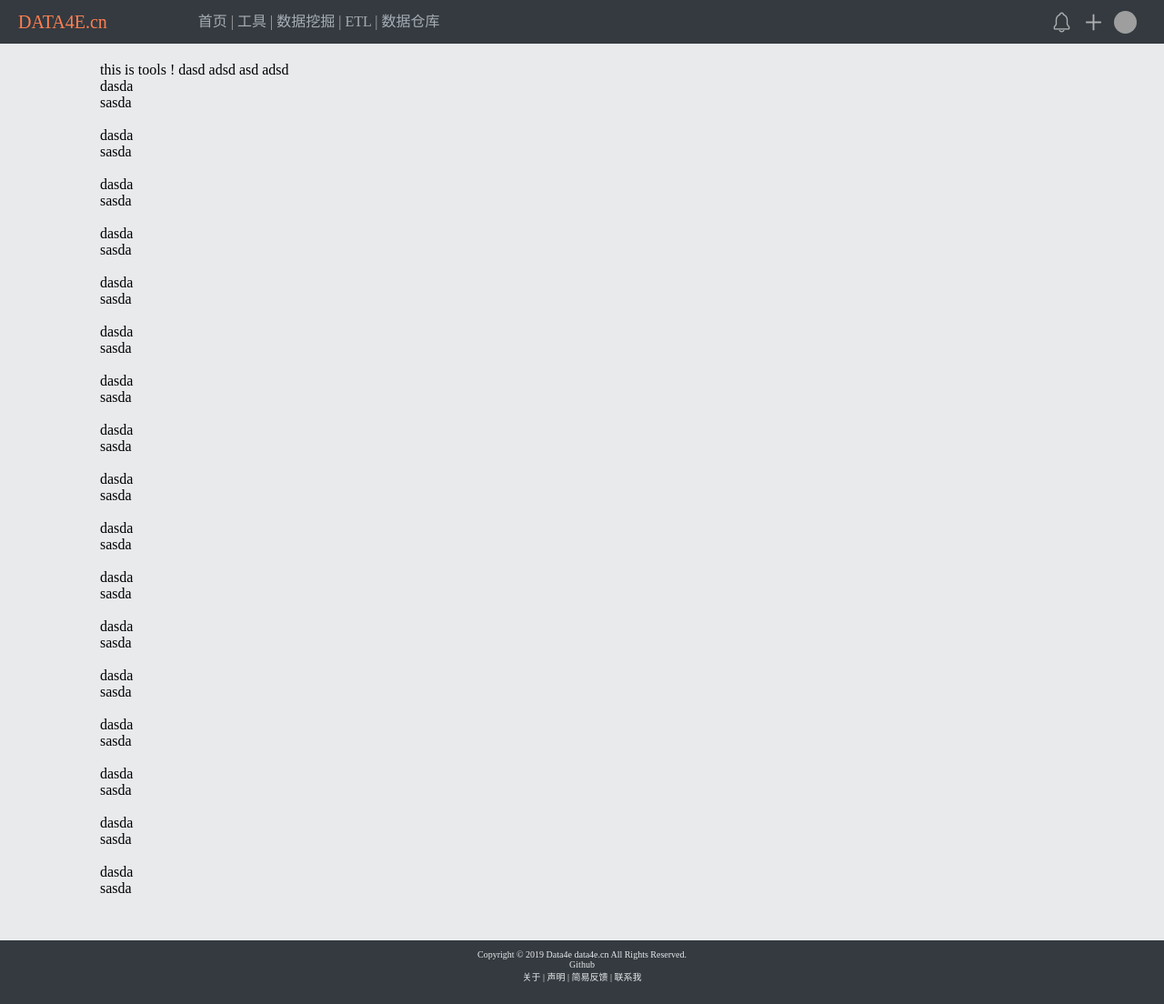
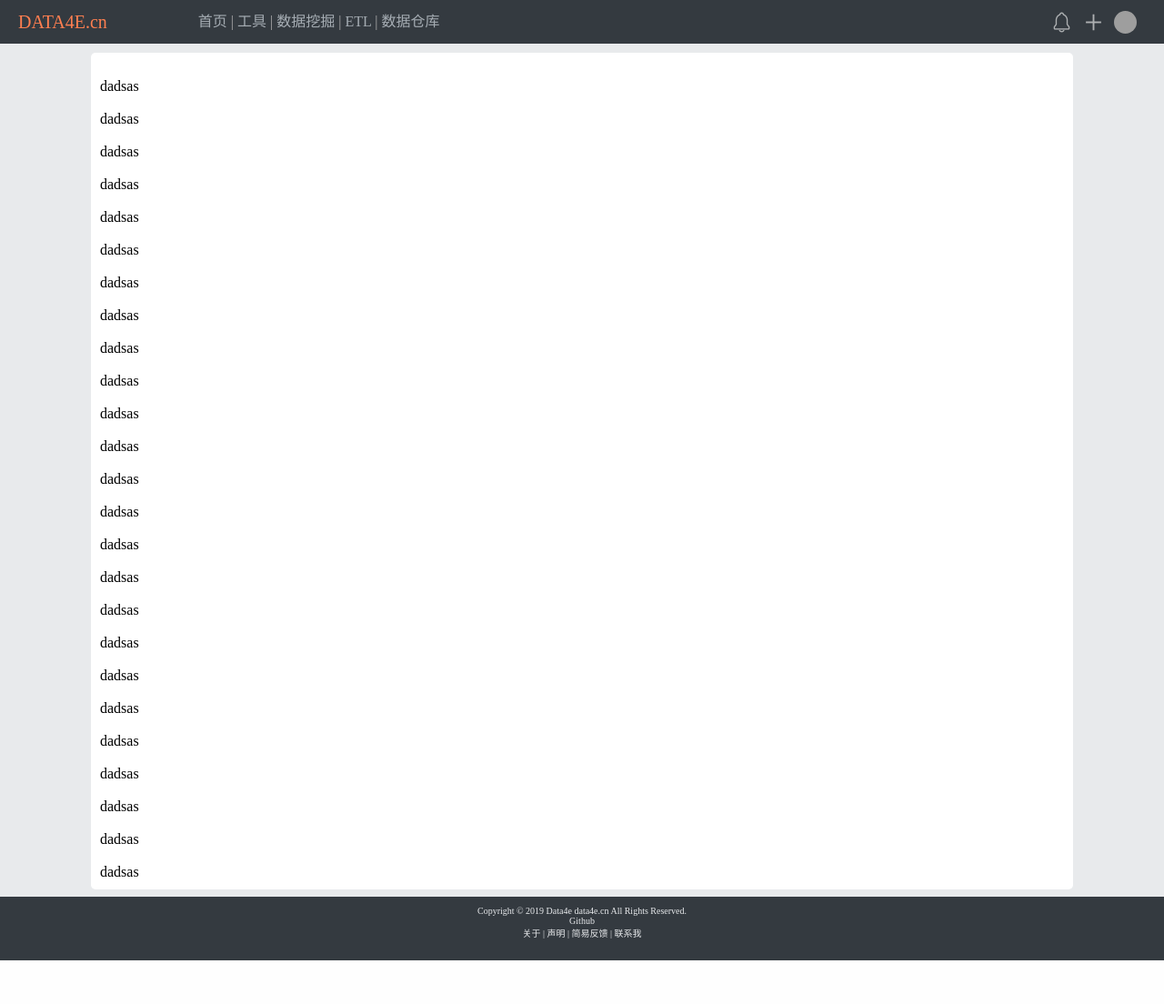
Before and after one commit to data4e/data4e, a Django app: page /tools in a window 1280 px wide. Shown: the whole page at 91% size. After the commit the page ends 1056 px from the top, so only its background shows below. Run offline with Django 3.2, Linux system fonts and the light colour scheme; parts of the project's set-up code (start-up, migrations or seed data) failed here and were passed over; grey boxes are pictures that could not be loaded.

Commit message:
update pages

```diff
--- a/data4e/urls.py
+++ b/data4e/urls.py
@@ -26,7 +26,7 @@ from django.contrib import admin
 from . import view
 
 urlpatterns = [
-    url(r'^hello.html$', view.hello),
+    url(r'^article$', view.article),
     url(r'^$', view.index),
     url(r'^admin/', admin.site.urls),
     url(r'^tools$', view.tools),
--- a/data4e/view.py
+++ b/data4e/view.py
@@ -3,6 +3,7 @@ from django.shortcuts import render
 
 Base = 'base.html'
 Tools = 'tools.html'
+Article = 'article.html'
 
 
 def public_parameter(request):
@@ -13,9 +14,9 @@ def public_parameter(request):
     return render(request, Base, context)
 
 
-def hello(request):
+def article(request):
     context = {'hello': 'Hello World!'}
-    return render(request, Base, context)
+    return render(request, Article, context)
 
 
 def index(request):
--- a/templates/base.html
+++ b/templates/base.html
@@ -32,9 +32,10 @@
         background-color: #e8eaec;
     }
     .content {
-        margin: 10px 100px 90px 100px;
+        margin: 10px 100px 60px 100px;
         padding: 10px;
         border-radius: 5px;
+        background-color: #fff;
     }
 </style>
 </html>
--- a/templates/framework/header.html
+++ b/templates/framework/header.html
@@ -8,7 +8,7 @@
     <nav class="nav">
         <a href="/">首页</a> |
         <a href="tools">工具</a> |
-        <a href="">数据挖掘</a> |
+        <a href="article">数据挖掘</a> |
         <a href="">ETL</a> |
         <a href="">数据仓库</a>
     </nav>
--- a/templates/tools.html
+++ b/templates/tools.html
@@ -1,93 +1,67 @@
 {% extends 'base.html' %}
 {% block content_left %}
-    this is tools !
-    dasd
-    adsd
-    asd
-    adsd
     <br>
-    dasda
-    <br>
-    sasda
+    dadsas
     <br>
     <br>
-    dasda
-    <br>
-    sasda
+    dadsas
     <br>
     <br>
-    dasda
-    <br>
-    sasda
+    dadsas
     <br>
     <br>
-    dasda
-    <br>
-    sasda
+    dadsas
+    <br><br>
+    dadsas
+    <br><br>
+    dadsas
+    <br><br>
+    dadsas
+    <br><br>
+    dadsas
+    <br><br>
+    dadsas
+    <br><br>
+    dadsas
     <br>
     <br>
-    dasda
-    <br>
-    sasda
+    dadsas
     <br>
     <br>
-    dasda
-    <br>
-    sasda
+    dadsas
     <br>
     <br>
-    dasda
-    <br>
-    sasda
+    dadsas
     <br>
     <br>
-    dasda
-    <br>
-    sasda
+    dadsas
     <br>
     <br>
-    dasda
-    <br>
-    sasda
+    dadsas
+    <br><br>
+    dadsas
+    <br><br>
+    dadsas
+    <br><br>
+    dadsas
+    <br><br>
+    dadsas
+    <br><br>
+    dadsas
     <br>
     <br>
-    dasda
-    <br>
-    sasda
+    dadsas
     <br>
     <br>
-    dasda
-    <br>
-    sasda
+    dadsas
     <br>
     <br>
-    dasda
-    <br>
-    sasda
+    dadsas
     <br>
     <br>
-    dasda
-    <br>
-    sasda
+    dadsas
     <br>
     <br>
-    dasda
-    <br>
-    sasda
-    <br>
-    <br>
-    dasda
-    <br>
-    sasda
-    <br>
-    <br>
-    dasda
-    <br>
-    sasda
-    <br>
-    <br>
-    dasda
-    <br>
-    sasda
+    dadsas
     <br>
 {% endblock %}
```
Also changed, not shown: templates/article.html (+10 -2 lines).
